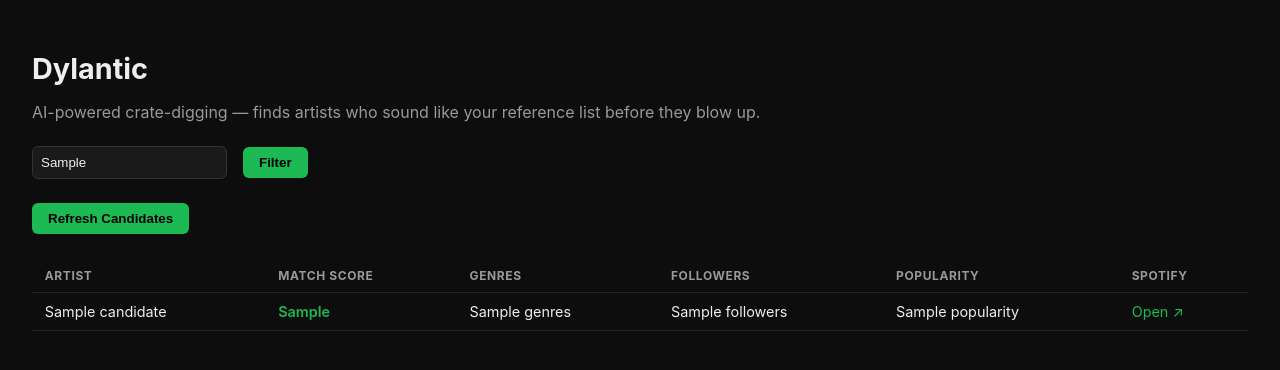
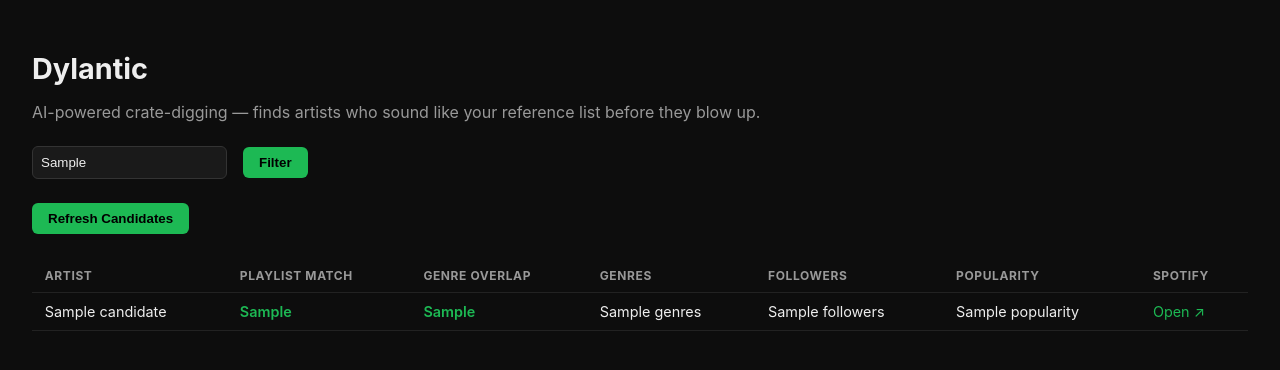
Before and after one commit to katyakazzam-maker/Dylianaire, a Flask app: template templates/dashboard.html in a window 1280 px wide. Shown: the top 370 px of the page. Run offline with Flask 3, Linux system fonts and the light colour scheme; the template is opened without the code that fills it: most values are stand-ins (such as "Sample title", 1, 10 or a date in 2020).

Commit message:
Update dashboard.html

```diff
--- a/templates/dashboard.html
+++ b/templates/dashboard.html
@@ -37,7 +37,8 @@
     <thead>
       <tr>
         <th>Artist</th>
-        <th>Match Score</th>
+        <th>Playlist Match</th>
+        <th>Genre Overlap</th>
         <th>Genres</th>
         <th>Followers</th>
         <th>Popularity</th>
@@ -48,6 +49,7 @@
       {% for c in candidates %}
       <tr>
         <td>{{ c.name }}</td>
+        <td class="score">{{ c.playlist_co_occurrence }}</td>
         <td class="score">{{ c.genre_overlap }}</td>
         <td>{{ c.genres }}</td>
         <td>{{ c.followers }}</td>
```
